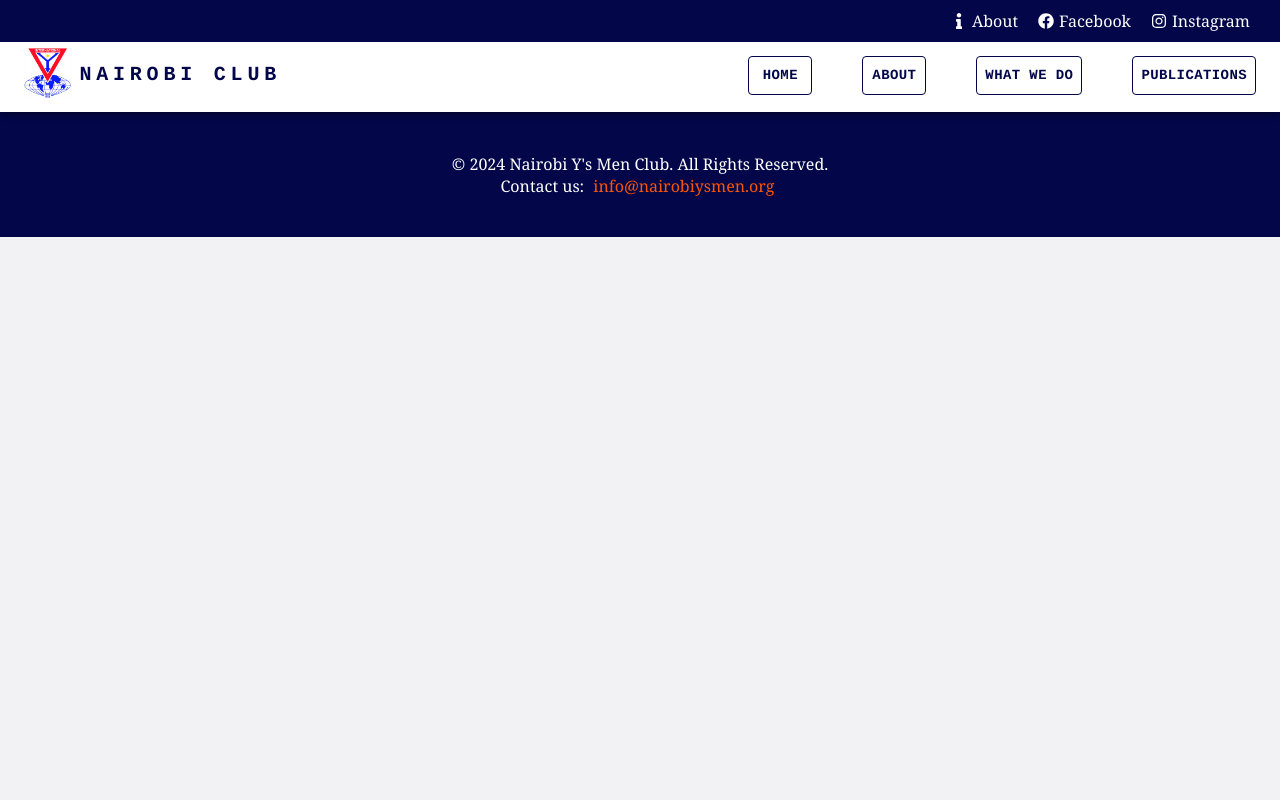
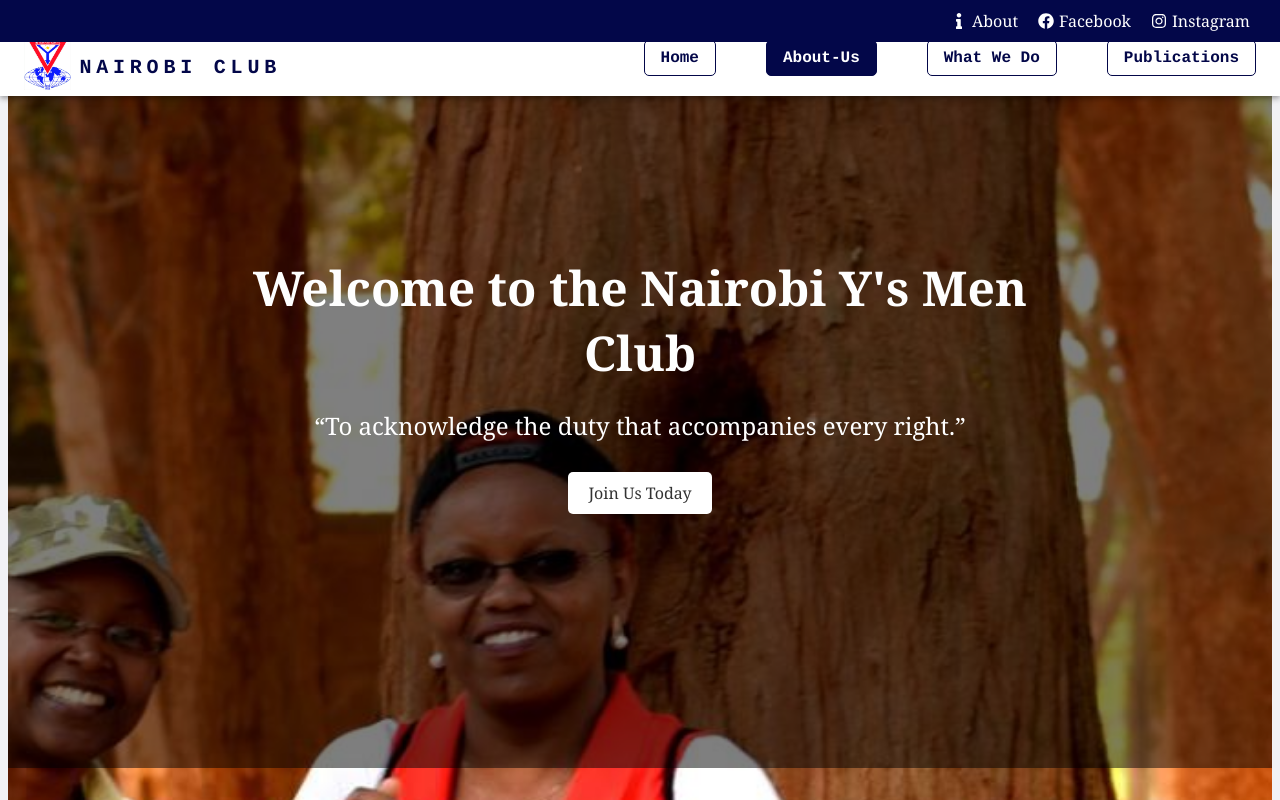
Before and after one commit to Njogu23/nairobi-ysmen, a React (Vite) app: page /about-us in a window 1280 px wide. Shown: the top 800 px of the page. Built offline with nearby package versions, Linux system fonts and the light colour scheme.

Commit message:
nav active and hero responsiveness fix

```diff
--- a/src/App.jsx
+++ b/src/App.jsx
@@ -13,7 +13,7 @@ function App() {
       <NavBar path="/"/>
       <Routes>
         <Route path="/" element={<Home />} />
-        <Route path="/about" element={<About />} />
+        <Route path="/about-us" element={<About />} />
       </Routes>
       <Footer />
     </>
--- a/src/components/About/about.css
+++ b/src/components/About/about.css
@@ -7,7 +7,6 @@
     background-size: cover;
     background-position: center;
     background-repeat: no-repeat;
-    margin: 0;
 }
 
 /* Overlay Styling with Background Image */
--- a/src/components/CallToAction/CallToAction.jsx
+++ b/src/components/CallToAction/CallToAction.jsx
@@ -1,5 +1,6 @@
 import React from 'react';
 import Typography from '@mui/material/Typography';
+import { NavLink } from 'react-router-dom';
 import './callToAction.css'; // Create a new CSS file for specific styling
 
 const CallToAction = () => (
@@ -30,7 +31,9 @@ const CallToAction = () => (
       Become a member, volunteer, or donate to support our cause. Together, we can make a difference!
     </Typography>
     <div style={{textAlign: 'center'}}>
-      <button className="cta-button">Join Us</button>
+        <NavLink to='/About Us'>
+            <button className="cta-button">Join Us</button>
+        </NavLink>
     </div>
   </div>
 );
--- a/src/components/Hero/hero.css
+++ b/src/components/Hero/hero.css
@@ -1,6 +1,7 @@
 .carousel-container {
   position: relative;
   height: 100vh;
+  margin: 0 -8px;
 }
 
 .carousel-image {
@@ -79,8 +80,11 @@
   }
 }
 
-@media (max-width: 480px) {
+@media (max-width: 680px) {
   .carousel-container {
+    height: 50vh; /* Further adjustment for very small screens */
+  }
+  .carousel-image {
     height: 50vh; /* Further adjustment for very small screens */
   }
 
--- a/src/components/Navbar/NavBar.jsx
+++ b/src/components/Navbar/NavBar.jsx
@@ -14,7 +14,7 @@ import { FaFacebook, FaInfo, FaInstagram } from 'react-icons/fa';
 import { NavLink } from 'react-router-dom';
 import "./Navbar.css";
 
-const navs = ['Home','About', 'What We Do', 'Publications'];
+const navs = ['Home', 'About-Us', 'What We Do', 'Publications'];
 
 function NavBar() {
   const [anchorElNav, setAnchorElNav] = useState(null);
@@ -69,14 +69,14 @@ function NavBar() {
             {isMediumUp ? (
               <div className='nav'>
                 <div className='logo'>
-                  <NavLink className="navlink" to='/'>
+                  <NavLink className="navlink-logo" to='/'>
                     <img
                       src="/y men.png"
                       alt="logo"
                       style={{ marginRight: 8, height: "50px" }}
                     />
                   </NavLink>
-                  <NavLink className="navlink" to='/'>
+                  <NavLink className="navlink-logo" to='/'>
                     <Typography
                       variant="h6"
                       noWrap
@@ -99,30 +99,24 @@ function NavBar() {
                 <div className='navs'>
                   <Box sx={{ flexGrow: 1, fontFamily: 'Courier', display: { xs: 'none', md: 'flex' } }}>
                     {navs.map((n) => (
-                      <NavLink className="navlink" to={n === 'Home' ? "/" : n}>
-                        <Button
+                      <NavLink
+                        className="navlink"
+                        to={n === 'Home' ? "/" : n.toLowerCase()}
                         key={n}
-                          onClick={handleCloseNavMenu}
-                          onMouseOver={(e) => {
-                            e.target.style.backgroundColor = "#030749";
-                            e.target.style.color = "white";
-                          }}
-                          onMouseOut={(e) => {
-                            e.target.style.backgroundColor = "white";
-                            e.target.style.color = "#030749";
-                          }}
-                          sx={{
-                            my: 2,
-                            color: '#030749',
+                        style={({ isActive }) => ({
+                          backgroundColor: isActive ? "#030749" : "white",
+                          color: isActive ? "white" : "#030749",
                           marginLeft: "50px",
                           border: '1px solid #030749',
                           fontFamily: "Courier",
-                            fontWeight:'900',
-                            display: 'block'
-                          }}
+                          fontWeight: '900',
+                          display: 'block',
+                          borderRadius: '5px',
+                          textDecoration: 'none',
+                          padding: '8px 16px'
+                        })}
                       >
                         {n}
-                        </Button>
                       </NavLink>
                     ))}
                   </Box>
@@ -130,7 +124,7 @@ function NavBar() {
               </div>
             ) : null}
             {!isMediumUp ? (
-               <NavLink className="navlink" to='/'>
+              <NavLink className="navlink-logo" to='/'>
                 <img
                   src="/y men.png"
                   alt="logo"
@@ -169,8 +163,22 @@ function NavBar() {
               >
                 {navs.map((page) => (
                   <MenuItem key={page} onClick={handleCloseNavMenu}>
-                    <NavLink className="navbar-link" to={page === "Home" ? "/" : page}>
-                      <Typography textAlign="center" sx={{ fontFamily: "Courier", fontWeight: 900, color: '#030749' }}>{page}</Typography>
+                    <NavLink
+                      className="navbar-link"
+                      to={page === "Home" ? "/" : page}
+                      style={({ isActive }) => ({
+                        fontFamily: "Courier",
+                        fontWeight: 900,
+                        color: isActive ? "white" : '#030749',
+                        backgroundColor: isActive ? "#030749" : "transparent",
+                        textAlign: "center",
+                        textDecoration: 'none',
+                        display: 'block',
+                        width: '100%',
+                        padding: '10px 20px'
+                      })}
+                    >
+                      {page}
                     </NavLink>
                   </MenuItem>
                 ))}
--- a/src/components/Navbar/Navbar.css
+++ b/src/components/Navbar/Navbar.css
@@ -79,3 +79,16 @@
 .navlink {
   text-decoration: none;
 }
+.navlink-logo {
+  text-decoration: none;
+}
+
+.navlink.active {
+  background-color: #030749;
+  color: white;
+}
+
+.navbar-link.active {
+  background-color: #030749;
+  color: white;
+}
```
Lines whose indentation alone changed are shown as unchanged.
